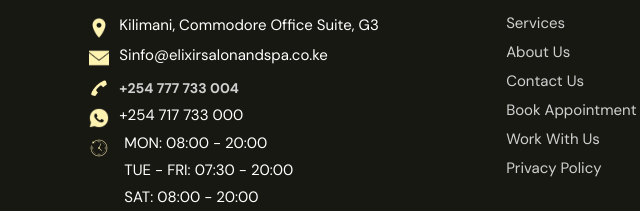
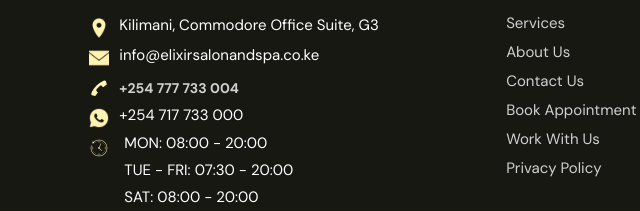
Before and after one commit to michaelmungaimaina/elixir-salon-spur, a website: page public/index.html in a window 1280 px wide. Shown: the part 10126-10337 px from the top of the page, 282-922 px from the left. Drawn offline with nearby package versions, Linux system fonts and the light colour scheme; no server answers; a web font is replaced by a local one.

Commit message:
Update index.html

```diff
--- a/public/index.html
+++ b/public/index.html
@@ -975,7 +975,7 @@
                 <div class="icon">
                     <img src="./resources/email.png" alt="">
                     <a
-                        href="mailto:info@elixirsalonandspa.co.ke?subject=Request the Service&body=Dear Elixir Team,">Sinfo@elixirsalonandspa.co.ke</a>
+                        href="mailto:info@elixirsalonandspa.co.ke?subject=Request the Service&body=Dear Elixir Team,">info@elixirsalonandspa.co.ke</a>
                 </div>
                 <div class="icon">
                     <img src="./resources/call.png" alt="">
```
